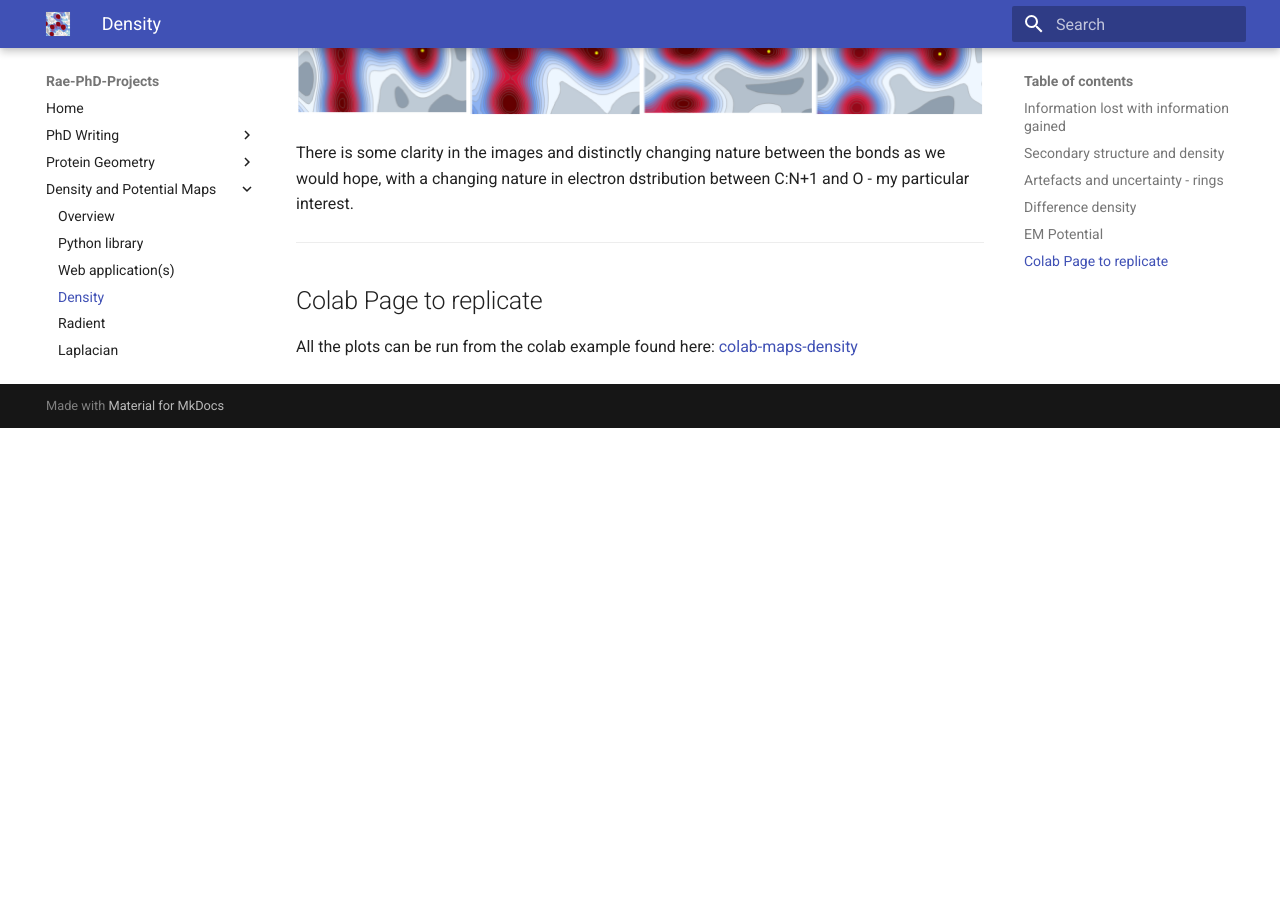
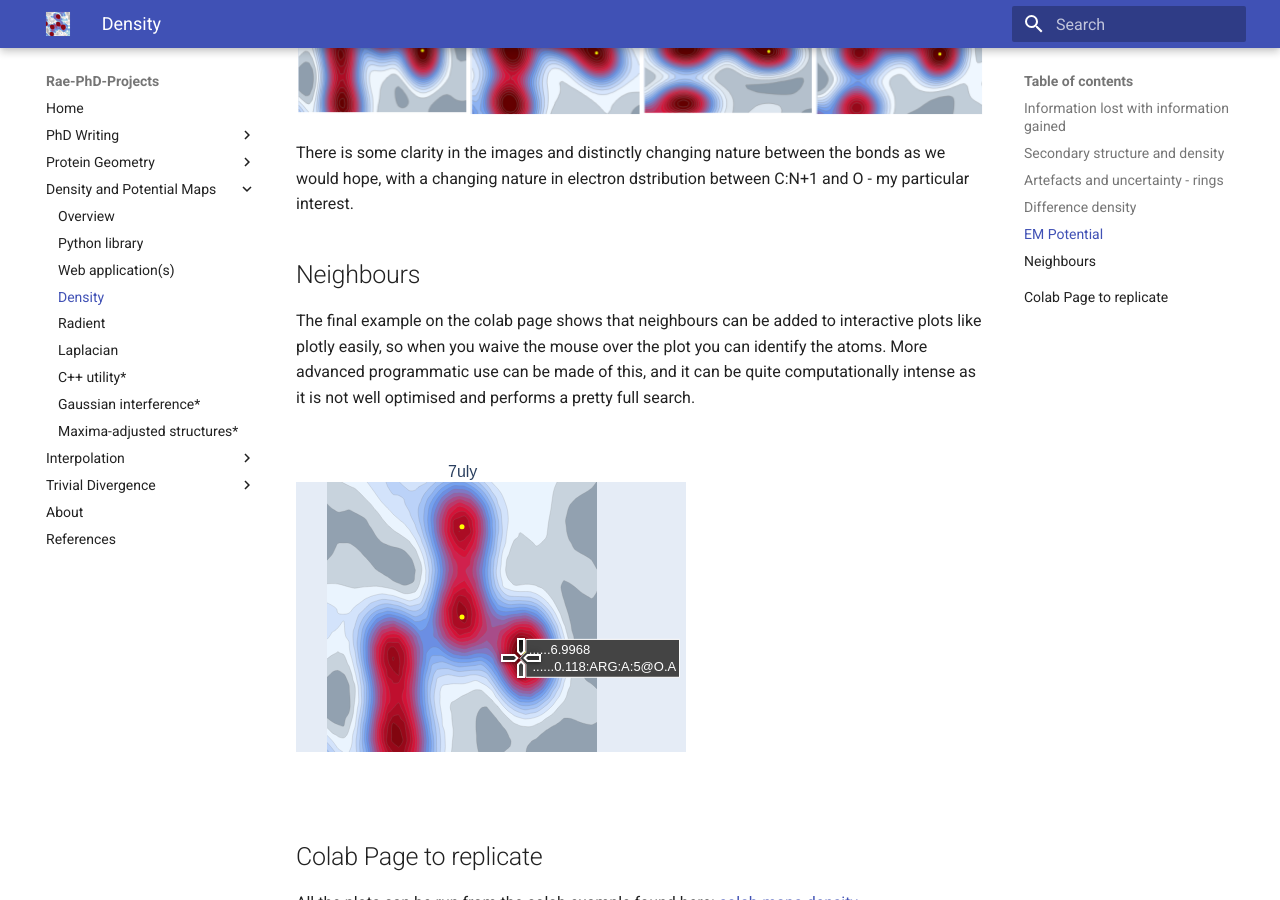
Before and after one commit to rae-gh/rae, an MkDocs documentation site: the page built from docs/maps/density.md, in a window 1280 px wide and 900 px high, scrolled down 4035 px. Built offline with MkDocs 1.6.1 and Material for MkDocs 9.7.7, drawn with Linux system fonts in a browser that asks for light colours; before the commit the page ends 4463 px from its top, so only the background shows below that.

Commit message:
Added the web page

```diff
--- a/docs/maps/density.md
+++ b/docs/maps/density.md
@@ -110,6 +110,10 @@
 we would hope, with a changing nature in electron dstribution between C:N+1 and O -
 my particular interest.
 
+## Neighbours
+The final example on the colab page shows that neighbours can be added to interactive plots like plotly easily, so when you waive the mouse over the plot you can identify the atoms. More advanced programmatic use can be made of this, and it can be quite computationally intense as it is not well optimised and performs a pretty full search.
+
+![alt text](imgs/naybs.png)
 ---
 
 ## Colab Page to replicate
```
Also changed, not shown: docs/maps/leuci-web.md (+44 -0 lines), docs/maps/imgs/naybs.png (added), 1 other file.
